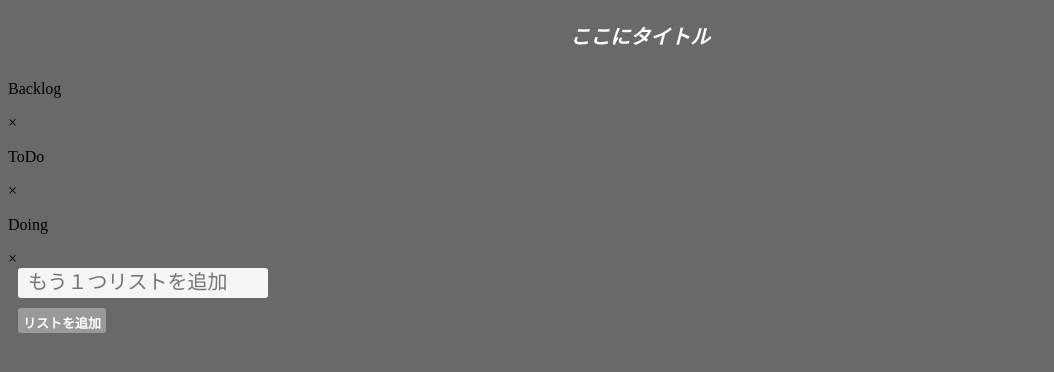
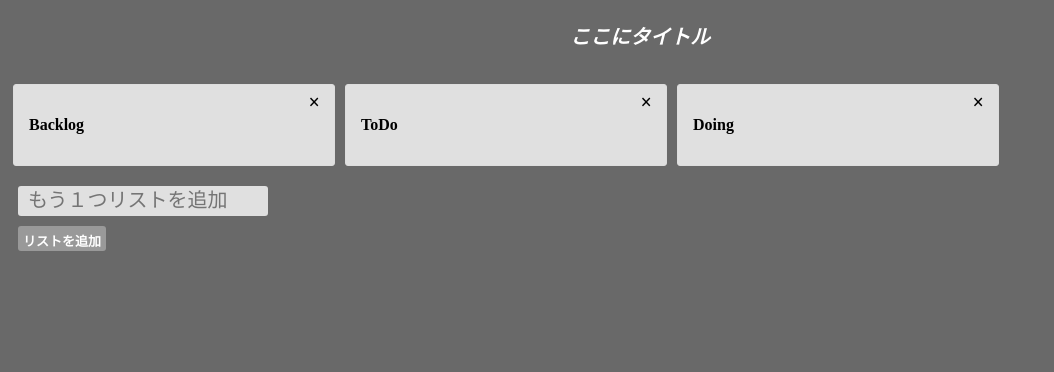
Before and after one commit to sorafujiyama/task, a Vue app: page / in a window 1280 px wide. Shown: the top 372 px of the page, without its empty margins (0-1054 px from the left). Built offline with nearby package versions, Linux system fonts and the light colour scheme.

Commit message:
カードのCSS実装

```diff
--- a/src/assets/css/styles.css
+++ b/src/assets/css/styles.css
@@ -17,17 +17,17 @@ header {
   padding: 10px 10px;
   height: 10px;
   width: calc(100% - 90px);
-  background-color: #f5f5f5;
+  background-color: #e0e0e0;
   border-radius: 3px;
   cursor: pointer;
   border: none;
   font-size: 20px;
-  color: #242424;
+  color: black;
   overflow: overlay;
 }
 
 .addlist {
-  margin: 0 10px auto;
+  margin: 20px 10px auto;
   display: inline-block;
   flex-direction: column;
   align-items: flex-start;
@@ -46,3 +46,28 @@ header {
   font-size: 13px;
   color: #fff;
 }
+
+
+
+.list {
+  margin: 20px 5px auto;
+  position: relative;
+  display: inline-block;
+  align-items: flex-start;
+  min-width: 290px;
+  width: 290px;
+  background-color: #e0e0e0;
+  border-radius: 3px;
+  padding: 15px;
+  border: solid #ddd 1px;
+  color: black;
+  vertical-align: top;
+  font-weight: bold;
+}
+
+.deletelist {
+  position: absolute;
+  top: 6px;
+  right: 14px;
+  font-size: 20px;
+}
```
